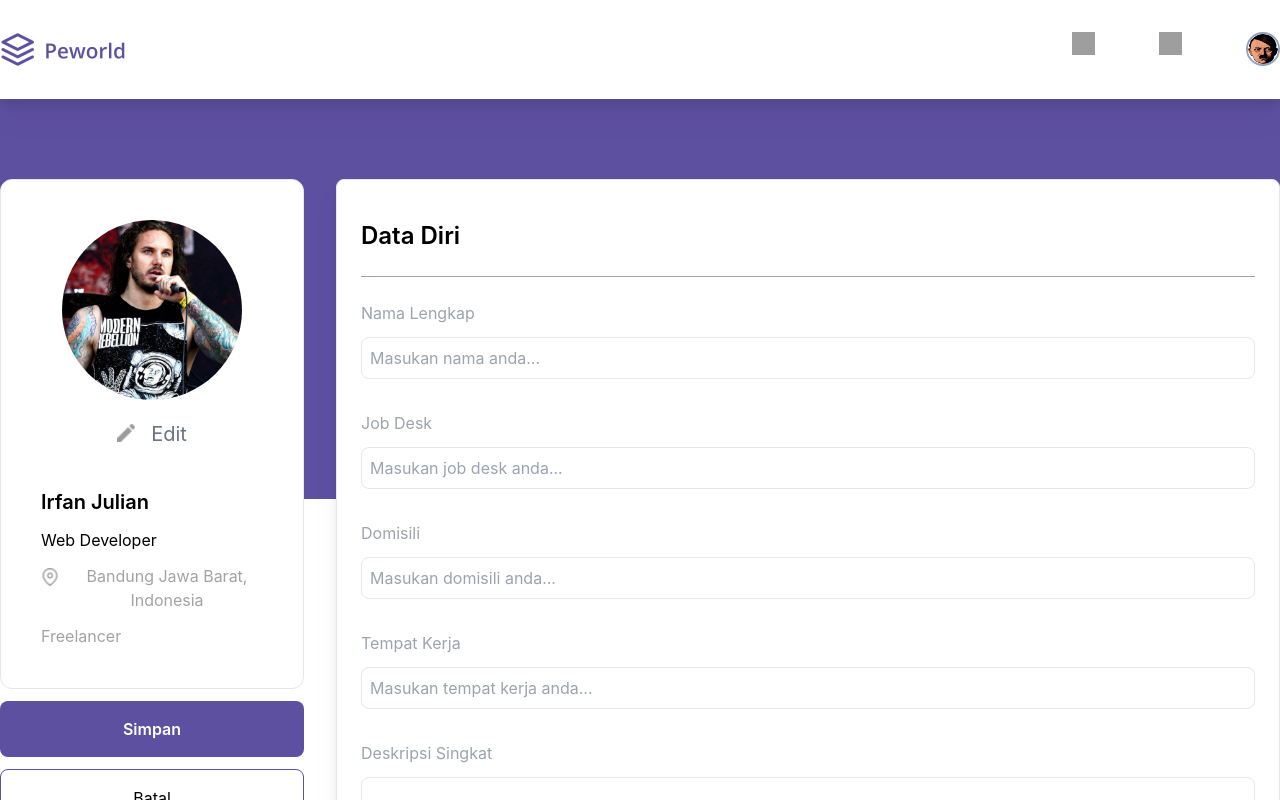
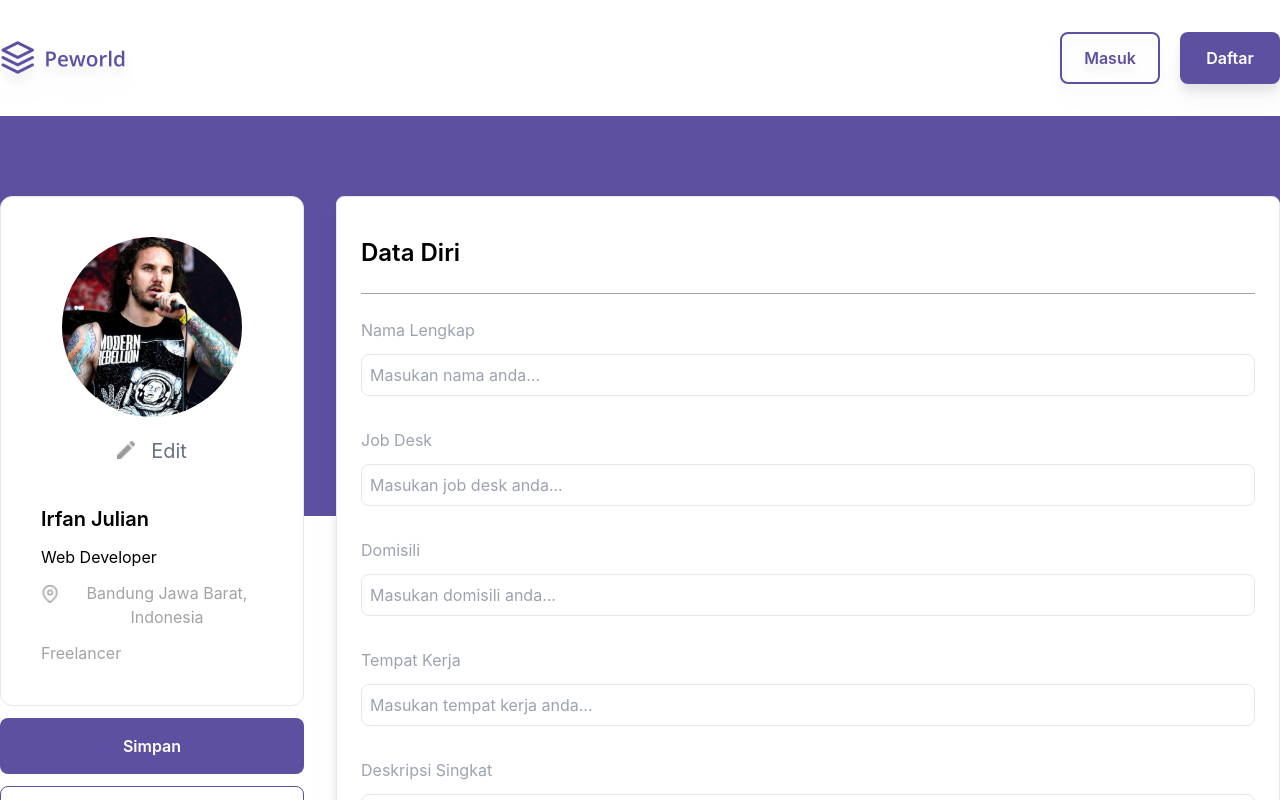
Before and after one commit to Fanani23/hiring, a React (Create React App) app in the folder hirejob/: page /editProfile1 in a window 1280 px wide. Shown: the top 800 px of the page. Built offline with nearby package versions, Linux system fonts and the light colour scheme; grey boxes are pictures that could not be loaded.

Commit message:
add component navbar before login

```diff
--- /dev/null
+++ b/hirejob/src/components/navbar/navbarBeforeLogin/index.js
@@ -0,0 +1,23 @@
+import React from 'react'
+import styles from './index.module.css'
+import icon from '../../../assets/iconPeeWorld.png'
+
+const NavbarBeforeLogin = () => {
+  return (
+    <navbar>
+        <div className={'drop-shadow-xl '+styles.body}>
+            <div className='container mx-auto flex py-8'>
+                <div className="wrapperimg">
+                    <img src={icon} className='mt-2' alt="icon" />
+                </div>
+                <div className="list ml-auto flex">
+                    <button className={'mr-5 font-semibold py-3 rounded-lg '+ styles.button}>Masuk</button>
+                    <button className={'font-semibold py-3 rounded-lg text-white '+styles.button2}>Daftar</button>
+                </div>
+            </div>
+        </div>
+    </navbar>
+  )
+}
+
+export default NavbarBeforeLogin
--- /dev/null
+++ b/hirejob/src/components/navbar/navbarBeforeLogin/index.module.css
@@ -0,0 +1,9 @@
+.button{
+    width: 100px;
+    border: 2px solid #5E50A1;
+    color: #5E50A1;
+}
+.button2{
+    width: 100px;
+    background-color: #5E50A1;
+}
--- a/hirejob/src/page/profile/employee/editProfile/index.js
+++ b/hirejob/src/page/profile/employee/editProfile/index.js
@@ -5,13 +5,15 @@ import imgProfile from '../../../../assets/profile image.jpg'
 import location from '../../../../assets/location.png'
 import edit from '../../../../assets/edit.png'
 import {Link} from 'react-router-dom'
+import NavbarBeforeLogin from '../../../../components/navbar/navbarBeforeLogin'
 
 
 const EditProfilePekerja = () => {
   return (
     <div>
         <header>
-            <NavbarAfterLogin />
+            {/* <NavbarAfterLogin /> */}
+            <NavbarBeforeLogin />
         </header>
 
         <section>
```
